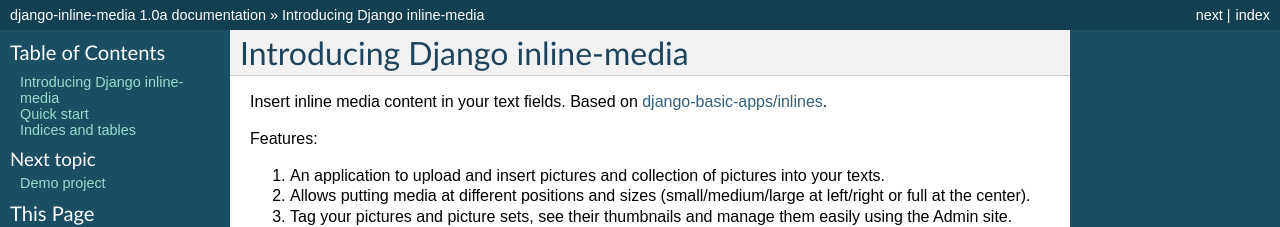
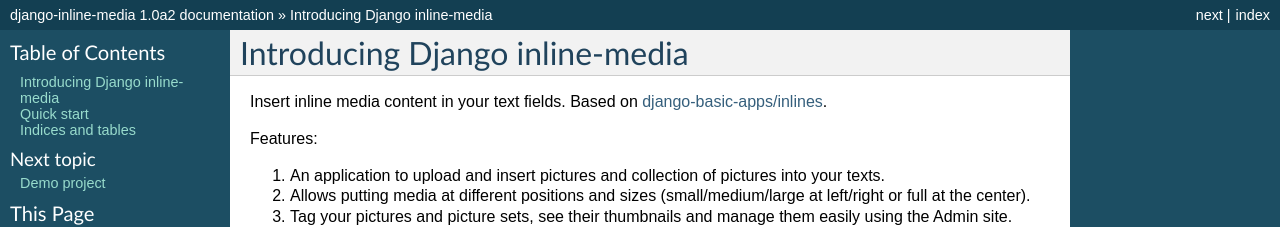
Before and after one commit to danirus/django-inline-media, a Sphinx documentation site: the page built from docs/index.rst, in a window 1280 px wide and 900 px high. Shown: the top 227 px of the window. Built offline with Sphinx 7.4.7, drawn with Linux system fonts in a browser that asks for light colours; some of the changed text lies outside the part shown.

Commit message:
bump version number

```diff
--- a/docs/conf.py
+++ b/docs/conf.py
@@ -50,7 +50,7 @@
 # The short X.Y version.
 version = '1.0'
 # The full version, including alpha/beta/rc tags.
-release = '1.0a'
+release = '1.0a2'
 
 # The language for content autogenerated by Sphinx. Refer to documentation
 # for a list of supported languages.
--- a/setup.py
+++ b/setup.py
@@ -9,7 +9,7 @@
 
 setup(
     name = "django-inline-media",
-    version = "1.0a",
+    version = "1.0a2",
     packages = find_packages(),
     license = "MIT",
     description = "Simple Django app that allows insertion of inline media objects in text fields.",
```
